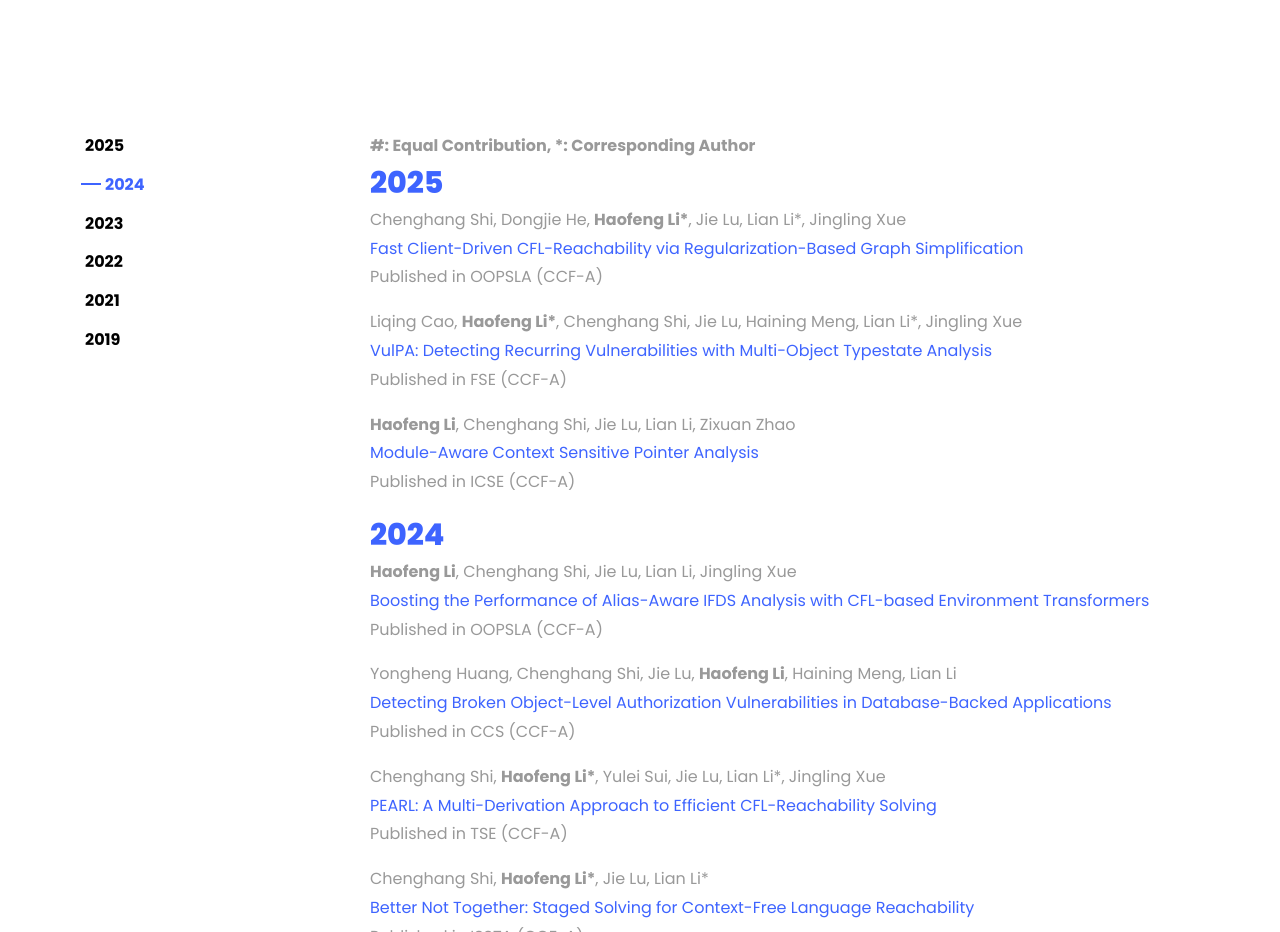
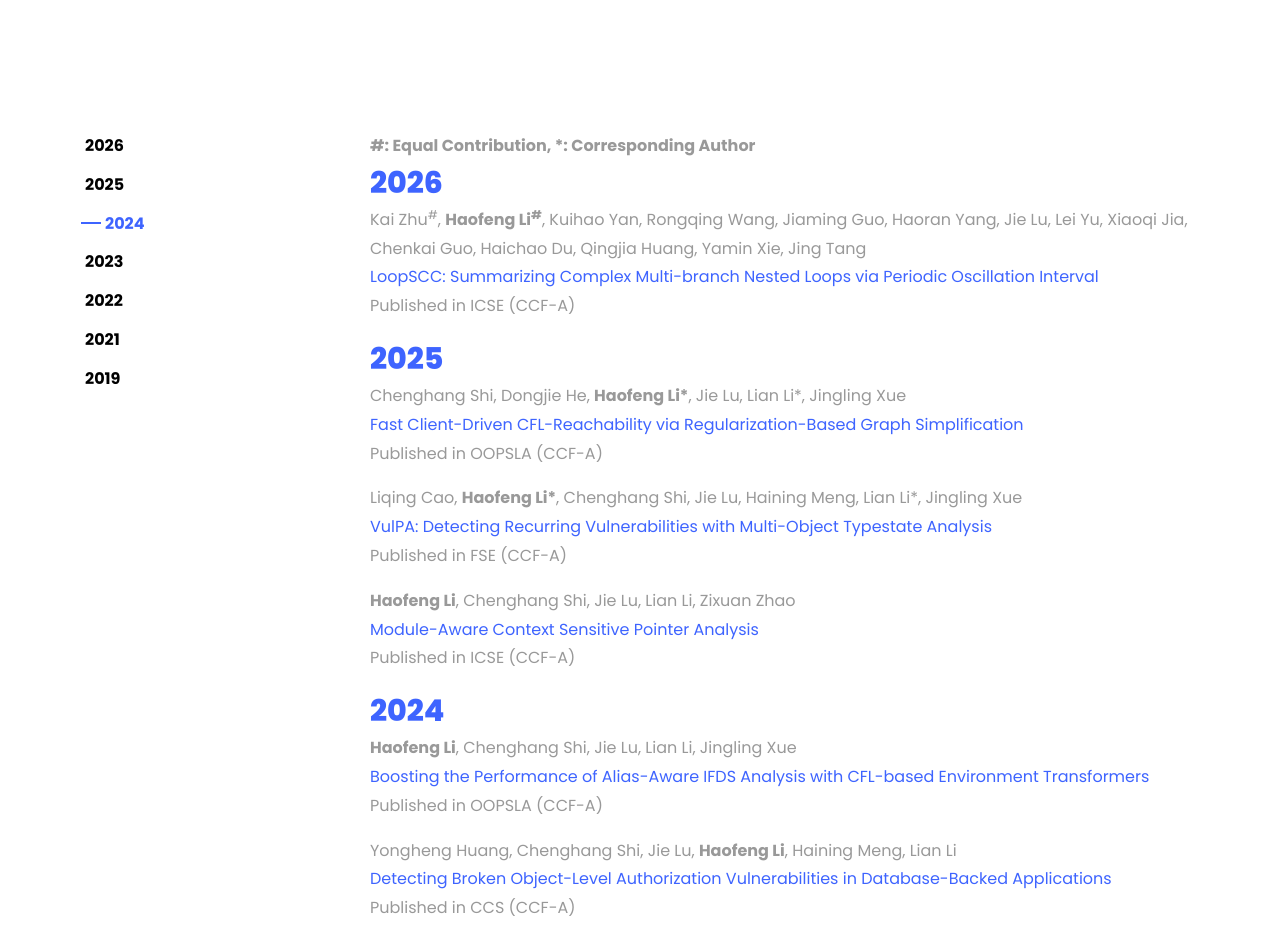
Before and after one commit to LeeHaofeng/LeeHaofeng.github.io, a plain HTML site: page index.html in a window 1280 px wide. Shown: the part 780-1712 px from the top of the page. Drawn offline with Linux system fonts and the light colour scheme.

Commit message:
add paper

```diff
--- a/index.html
+++ b/index.html
@@ -66,6 +66,7 @@
     			<div class="col-md-3">
 				    <nav id="navi">
 						<ul>
+							<li><a href="#page-7">2026</a></li>
 							<li><a href="#page-6">2025</a></li>
 							<li><a href="#page-5">2024</a></li>
 							<li><a href="#page-4">2023</a></li>
@@ -77,6 +78,23 @@
 				</div>
 				<div class="col-md-9">
 					<b>#: Equal Contribution, *: Corresponding Author</b>
+					<div id="page-7" class= "page four">
+						<h2 class="heading">2026</h2>
+						<table class=MsoNormalTable border=0 cellpadding=0 width=2103 style='width:1577.1pt;mso-cellspacing:1.5pt;mso-yfti-tbllook:1184;mso-padding-alt:0in 5.4pt 0in 5.4pt'>
+							<p class=MsoNormal>
+								<strong>
+									<span style='font-weight:normal;mso-bidi-font-weight:bold'>Kai Zhu<sup>#</sup>, <b>Haofeng Li<sup>#</sup></b>, Kuihao Yan, Rongqing Wang, Jiaming Guo, Haoran Yang, Jie Lu, Lei Yu, Xiaoqi Jia, Chenkai Guo, Haichao Du, Qingjia Huang, Yamin Xie, Jing Tang</span>
+								</strong>
+								<span style='mso-fareast-font-family:"Times NewRoman"'>
+									<br>
+									<a href="">LoopSCC: Summarizing Complex Multi-branch Nested Loops via Periodic Oscillation Interval</a>
+								</span>
+								<span style='mso-fareast-font-family:"Times New Roman"'>
+									<br>Published in ICSE (CCF-A)
+								</span>
+							</p>
+						</table>
+					</div>
 					<div id="page-6" class= "page four">
 						<h2 class="heading">2025</h2>
 						<table class=MsoNormalTable border=0 cellpadding=0 width=2103 style='width:1577.1pt;mso-cellspacing:1.5pt;mso-yfti-tbllook:1184;mso-padding-alt:0in 5.4pt 0in 5.4pt'>
```
